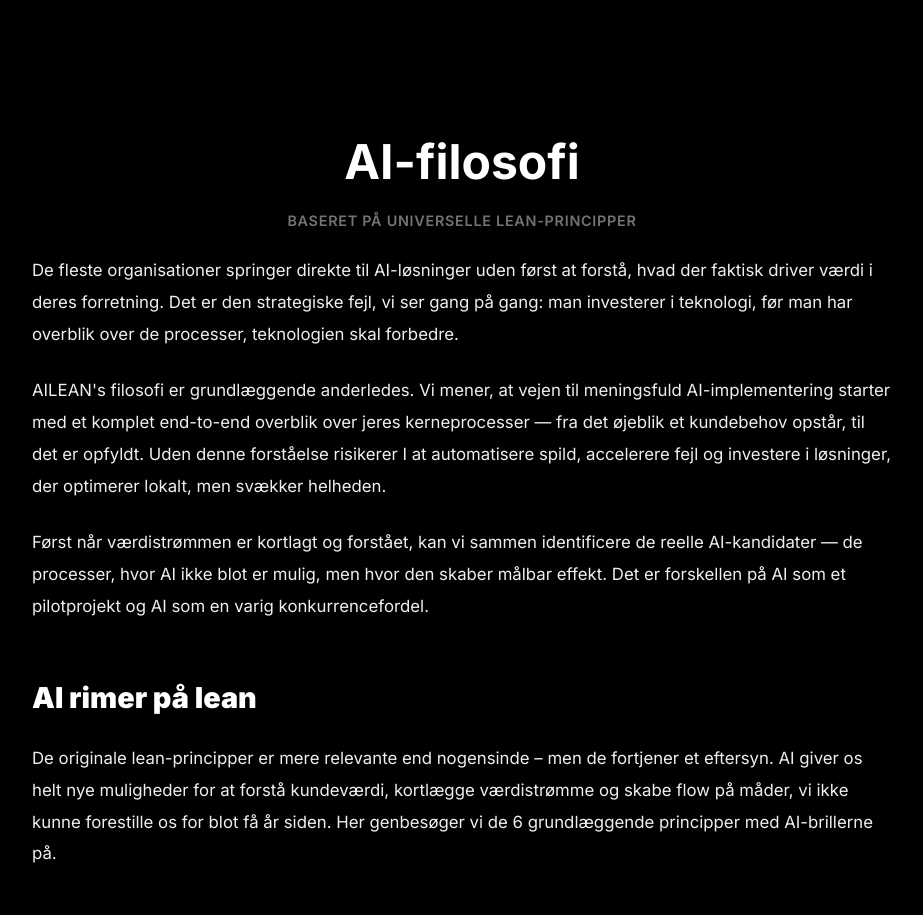
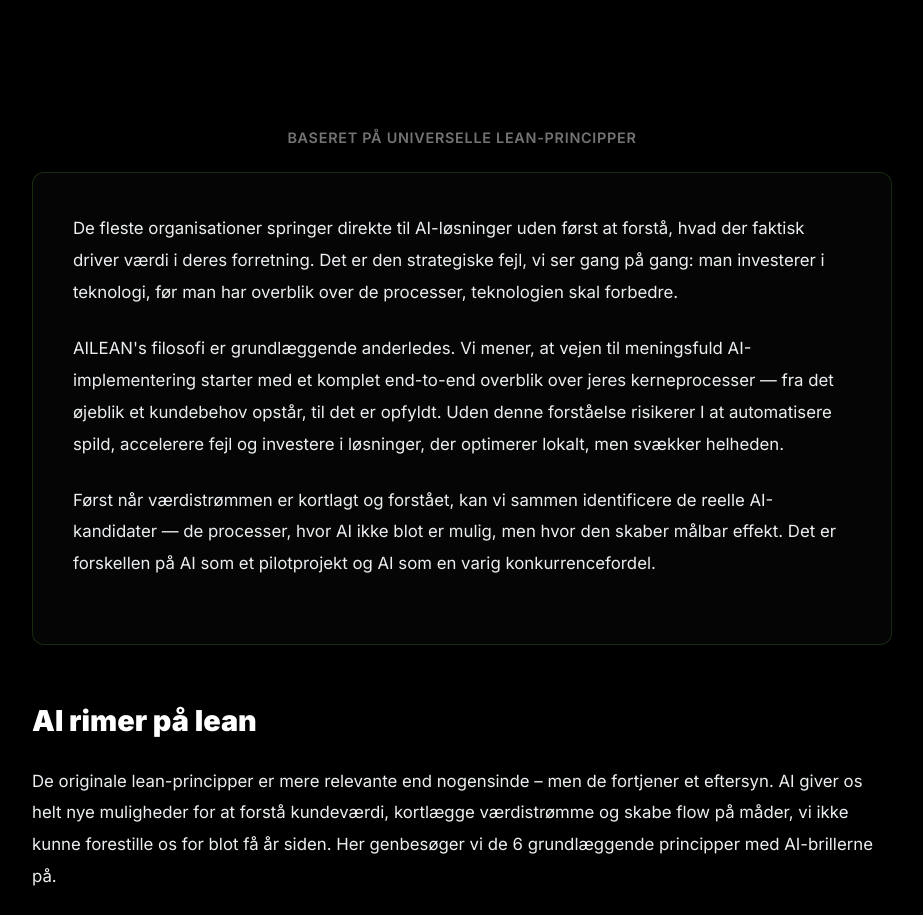
Before and after one commit to kristiansteen/ailean, a plain HTML site: page frontend/ailean-philosophy.html in a window 1280 px wide. Shown: the part 800-1715 px from the top of the page, without its empty margins (178-1101 px from the left). Drawn offline with Linux system fonts and the light colour scheme.

Commit message:
Refine AI Philosophy page: remove redundant header and add frame to description

```diff
--- a/frontend/ailean-philosophy.html
+++ b/frontend/ailean-philosophy.html
@@ -80,16 +80,13 @@
     <!-- AI Philosophy Principles Section -->
     <section class="text-section" style="padding: 8rem 0; background: var(--dark-grey);">
         <div class="container">
-            <div class="section-header" style="max-width: 860px; margin: 0 auto 1rem auto;">
-                <h2 data-lang="da">AI-filosofi</h2>
-                <h2 data-lang="en">AI Philosophy</h2>
-            </div>
             <p style="max-width: 860px; margin: 0 auto 1.5rem; color: rgba(255,255,255,0.45); font-size: 0.9rem; text-align: center; letter-spacing: 0.05em; text-transform: uppercase; font-weight: 600;"
                 data-lang="da">Baseret på universelle Lean-principper</p>
             <p style="max-width: 860px; margin: 0 auto 1.5rem; color: rgba(255,255,255,0.45); font-size: 0.9rem; text-align: center; letter-spacing: 0.05em; text-transform: uppercase; font-weight: 600;"
                 data-lang="en">Based on universal Lean principles</p>
 
-            <div style="max-width: 860px; margin: 0 auto 3.5rem; text-align: left;">
+            <div
+                style="max-width: 860px; margin: 0 auto 3.5rem; text-align: left; border: 1px solid rgba(101, 196, 52, 0.2); padding: 2.5rem; border-radius: 12px; background: rgba(255, 255, 255, 0.02);">
                 <p style="color: var(--light-grey); line-height: 1.9; font-size: 1.05rem; margin: 0 0 1.5rem;"
                     data-lang="da">
                     De fleste organisationer springer direkte til AI-løsninger uden først at forstå, hvad der faktisk
```
